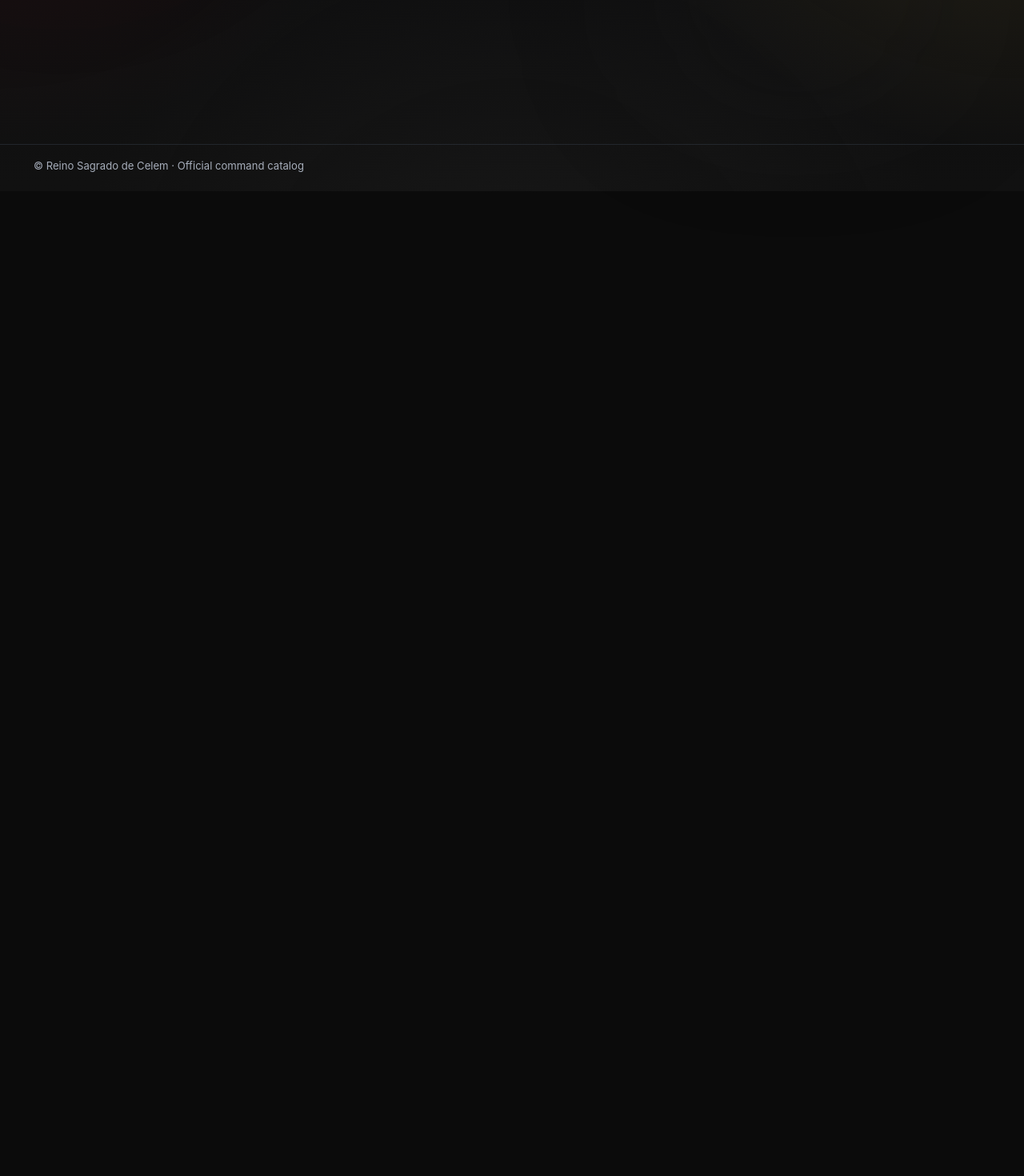
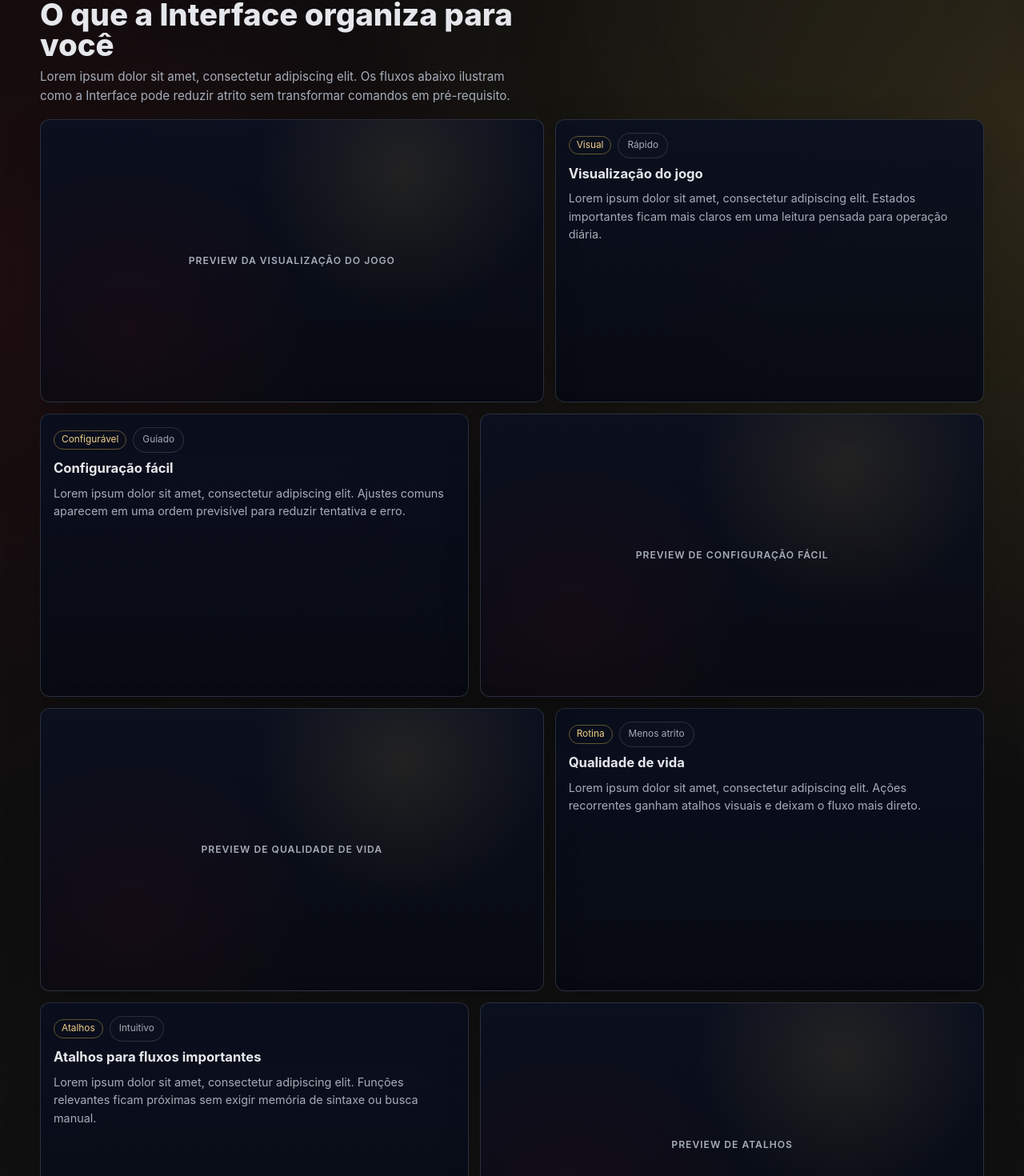
Before and after one commit to LuanTrindade95/CelemSite, an Angular app: page /interface in a window 1280 px wide. Shown: the part 667-2137 px from the top of the page at 80% size. Before the commit the page ends 906 px from the top, so only its background shows below. Built offline with nearby package versions, Linux system fonts and the light colour scheme; no server answers.

Commit message:
feat(interface): secao de funcionalidades alternadas (interface/I3)
Refs: docs/celem/pages/interface.md

Phase: Interface I3

```diff
--- a/src/app/features/interface/interface.component.html
+++ b/src/app/features/interface/interface.component.html
@@ -27,7 +27,98 @@
   </celem-section>
 
   <celem-section id="features">
-    <!-- FUNCIONALIDADES -->
+    <div class="interface-features">
+      <celem-section-header
+        eyebrow="Funcionalidades"
+        title="O que a Interface organiza para você"
+        subtitle="Lorem ipsum dolor sit amet, consectetur adipiscing elit. Os fluxos abaixo ilustram como a Interface pode reduzir atrito sem transformar comandos em pré-requisito." />
+
+      <div class="interface-features__list">
+        <article class="feature-block">
+          <div class="feature-block__media">
+            <celem-media-placeholder ratio="16:9" label="Preview da visualização do jogo" />
+          </div>
+
+          <celem-card>
+            <div class="feature-block__copy">
+              <div class="feature-block__badges" aria-label="Qualidades da visualização">
+                <celem-badge tone="gold">Visual</celem-badge>
+                <celem-badge tone="neutral">Rápido</celem-badge>
+              </div>
+
+              <h3>Visualização do jogo</h3>
+              <p>
+                Lorem ipsum dolor sit amet, consectetur adipiscing elit. Estados importantes ficam mais claros em uma
+                leitura pensada para operação diária.
+              </p>
+            </div>
+          </celem-card>
+        </article>
+
+        <article class="feature-block feature-block--reverse">
+          <div class="feature-block__media">
+            <celem-media-placeholder ratio="16:9" label="Preview de configuração fácil" />
+          </div>
+
+          <celem-card>
+            <div class="feature-block__copy">
+              <div class="feature-block__badges" aria-label="Qualidades da configuração">
+                <celem-badge tone="gold">Configurável</celem-badge>
+                <celem-badge tone="neutral">Guiado</celem-badge>
+              </div>
+
+              <h3>Configuração fácil</h3>
+              <p>
+                Lorem ipsum dolor sit amet, consectetur adipiscing elit. Ajustes comuns aparecem em uma ordem previsível
+                para reduzir tentativa e erro.
+              </p>
+            </div>
+          </celem-card>
+        </article>
+
+        <article class="feature-block">
+          <div class="feature-block__media">
+            <celem-media-placeholder ratio="16:9" label="Preview de qualidade de vida" />
+          </div>
+
+          <celem-card>
+            <div class="feature-block__copy">
+              <div class="feature-block__badges" aria-label="Qualidades de rotina">
+                <celem-badge tone="gold">Rotina</celem-badge>
+                <celem-badge tone="neutral">Menos atrito</celem-badge>
+              </div>
+
+              <h3>Qualidade de vida</h3>
+              <p>
+                Lorem ipsum dolor sit amet, consectetur adipiscing elit. Ações recorrentes ganham atalhos visuais e
+                deixam o fluxo mais direto.
+              </p>
+            </div>
+          </celem-card>
+        </article>
+
+        <article class="feature-block feature-block--reverse">
+          <div class="feature-block__media">
+            <celem-media-placeholder ratio="16:9" label="Preview de atalhos" />
+          </div>
+
+          <celem-card>
+            <div class="feature-block__copy">
+              <div class="feature-block__badges" aria-label="Qualidades dos atalhos">
+                <celem-badge tone="gold">Atalhos</celem-badge>
+                <celem-badge tone="neutral">Intuitivo</celem-badge>
+              </div>
+
+              <h3>Atalhos para fluxos importantes</h3>
+              <p>
+                Lorem ipsum dolor sit amet, consectetur adipiscing elit. Funções relevantes ficam próximas sem exigir
+                memória de sintaxe ou busca manual.
+              </p>
+            </div>
+          </celem-card>
+        </article>
+      </div>
+    </div>
   </celem-section>
 
   <celem-section>
--- a/src/app/features/interface/interface.component.scss
+++ b/src/app/features/interface/interface.component.scss
@@ -7,6 +7,7 @@
 }
 
 .interface-page celem-button,
+.interface-page celem-card,
 .interface-page celem-media-placeholder {
   min-width: 0;
 }
@@ -73,6 +74,73 @@ h1 {
   min-width: 0;
 }
 
+.interface-features {
+  display: grid;
+  gap: 16px;
+}
+
+.interface-features__list {
+  display: grid;
+  gap: 14px;
+}
+
+.feature-block {
+  display: grid;
+  grid-template-columns: minmax(0, 1.08fr) minmax(300px, 0.92fr);
+  gap: 14px;
+  align-items: center;
+}
+
+.feature-block--reverse {
+  grid-template-columns: minmax(300px, 0.92fr) minmax(0, 1.08fr);
+}
+
+.feature-block--reverse .feature-block__media {
+  order: 2;
+}
+
+.feature-block--reverse celem-card {
+  order: 1;
+}
+
+.feature-block__media {
+  min-width: 0;
+}
+
+.feature-block celem-card {
+  display: block;
+  height: 100%;
+}
+
+.feature-block__copy {
+  display: grid;
+  gap: 10px;
+}
+
+.feature-block__badges {
+  display: flex;
+  flex-wrap: wrap;
+  gap: 8px;
+  align-items: center;
+}
+
+.feature-block__copy h3,
+.feature-block__copy p {
+  margin: 0;
+}
+
+.feature-block__copy h3 {
+  color: var(--celem-text);
+  font-size: 1.04rem;
+  line-height: 1.2;
+}
+
+.feature-block__copy p {
+  color: var(--celem-muted);
+  font-size: 0.9rem;
+  line-height: 1.55;
+}
+
 @media (max-width: 920px) {
   .interface-hero {
     grid-template-columns: 1fr;
@@ -81,6 +149,21 @@ h1 {
 
   .interface-hero__copy {
     max-width: 720px;
+  }
+
+  .feature-block,
+  .feature-block--reverse {
+    grid-template-columns: 1fr;
+  }
+
+  .feature-block .feature-block__media,
+  .feature-block--reverse .feature-block__media {
+    order: 1;
+  }
+
+  .feature-block celem-card,
+  .feature-block--reverse celem-card {
+    order: 2;
   }
 }
 
```
Also changed, not shown: src/app/features/interface/interface.component.ts (+11 -1 lines), 1 other file (tests, documents, lock files or other folders).
